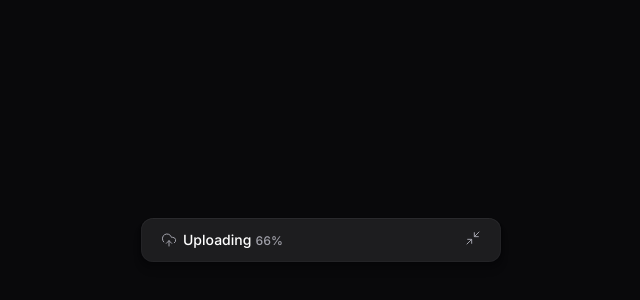
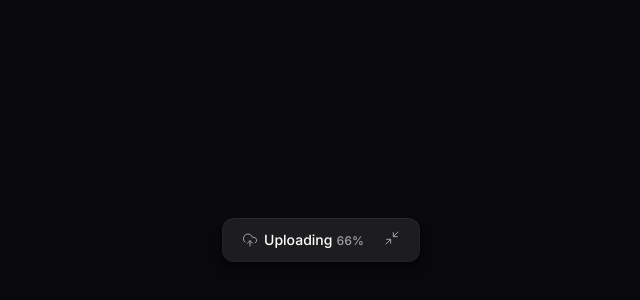
Before and after one commit to nicolasgfe/web, a React (Vite) app: page / in a window 1280 px wide. Shown: the part 160-460 px from the top of the page, without its empty margins (319-959 px from the left). Built offline with nearby package versions, Linux system fonts and the light colour scheme.

Commit message:
adicionando animação de abertura em componentes

```diff
--- a/package.json
+++ b/package.json
@@ -13,6 +13,7 @@
     "@radix-ui/react-collapsible": "^1.1.3",
     "@radix-ui/react-progress": "^1.1.2",
     "lucide-react": "^0.486.0",
+    "motion": "^12.6.3",
     "react": "^19.1.0",
     "react-dom": "^19.0.0",
     "react-dropzone": "^14.3.8",
--- a/src/components/upload-widget-dropzone.tsx
+++ b/src/components/upload-widget-dropzone.tsx
@@ -1,3 +1,4 @@
+import { motion } from "motion/react"
 import { useDropzone } from "react-dropzone"
 import CircularProgressBar from "./ui/circular-progress-bar";
 
@@ -18,7 +19,12 @@
 		},
 	})
 	return (
-		<div className="px-3 flex flex-col gap-3">
+		<motion.div
+			className="px-3 flex flex-col gap-3"
+			initial={{opacity: 0}}
+			animate={{opacity: 1}}
+			transition={{ duration: 0.2 }}
+		>
 			<div
 				data-active={isDragActive}
 				className="cursor-pointer text-zinc-400 bg-black/20 p-5 rounded-lg border border-zinc-700 border-dashed h-32 flex flex-col items-center justify-center gap-1 hover:border-zinc-600 transition-colors data-[active=true]:bg-indigo-500/10 data-[active=true]:border-indigo-500 data-[active=true]:text-indigo-400"
@@ -28,7 +34,7 @@
 
 				{isThereAnyPendingUpload ? (
 					<div className="flex flex-col gap-2.5 items-center">
-						<CircularProgressBar  progress={uploadGlobalPercentage} size={56} strokeWidth={4}/>
+						<CircularProgressBar progress={uploadGlobalPercentage} size={56} strokeWidth={4} />
 						<span className="text-xs">Uploading 2 files...</span>
 					</div>
 				) : (
@@ -39,6 +45,6 @@
 				)}
 			</div>
 			<span className="text-xxs text-zinc-400">Only PNG and JPG files are supported.</span>
-		</div>
+		</motion.div>
 	)
 }
--- a/src/components/upload-widget-minimized-button.tsx
+++ b/src/components/upload-widget-minimized-button.tsx
@@ -4,7 +4,7 @@
 
 export function UploadWidgetMinimizeButton() {
 	return (
-		<Collapsible.Trigger className="group w-full bg-white/2 py-3 px-5 flex justify-between">
+		<Collapsible.Trigger className="group w-full bg-white/2 py-3 px-5 flex justify-between gap-5">
 			<UploadWidgetTitle />
 				<Minimize2 strokeWidth={1.5} className="size-4 text-zinc-400 group-hover:text-zinc-100" />
 		</Collapsible.Trigger>
--- a/src/components/upload-widget-upload-item.tsx
+++ b/src/components/upload-widget-upload-item.tsx
@@ -1,10 +1,15 @@
 import * as Progress from "@radix-ui/react-progress"
 import { Download, ImageUp, Link2, RefreshCcw, X } from "lucide-react";
 import { Button } from "./ui/button.";
-
+import { motion } from "motion/react"
 export function UploadWidgetUploadItem() {
 	return (
-		<div className="p-3 rounded-lg flex flex-col gap-3 shadow-shape-content bg-white/2 relative overflow-hidden">
+		<motion.div
+			className="p-3 rounded-lg flex flex-col gap-3 shadow-shape-content bg-white/2 relative overflow-hidden"
+			initial={{ opacity: 0 }}
+			animate={{ opacity: 1 }}
+			transition={{ duration: 0.4 }}
+		>
 			<div className="flex flex-col gap-1">
 				<span className="text-xs font-medium flex items-center gap-1">
 					<ImageUp className="size-3 text-zinc-300" strokeWidth={1.5} />
@@ -26,7 +31,7 @@
 			</div>
 
 			<Progress.Root className="bg-zinc-800 rounded-full h-1 overflow-hidden" >
-				<Progress.Indicator className="bg-indigo-50 h-1" style={{ width: '43%'}} />
+				<Progress.Indicator className="bg-indigo-50 h-1" style={{ width: '43%' }} />
 			</Progress.Root>
 
 			<div className="absolute top-2.5 right-2.5 flex items-center gap-1">
@@ -51,7 +56,7 @@
 				</Button>
 			</div>
 
-		</div>
+		</motion.div>
 	)
 
 }
--- a/src/components/upload-widget.tsx
+++ b/src/components/upload-widget.tsx
@@ -2,16 +2,37 @@
 import { UploadWidgetDropzone } from "./upload-widget-dropzone";
 import { UploadWidgetHeader } from "./upload-widget-header";
 import { UploadWidgetUploadList } from "./upload-widget-upload-list";
-import { useState } from "react";
+import { motion, useCycle } from "motion/react"
 import { UploadWidgetMinimizeButton } from "./upload-widget-minimized-button";
 
 export function UploadWidget() {
 
-	const [isWidgetOpen, setWidgetOpen] = useState(false)
+	const [isWidgetOpen, toggleWidgetOpen] = useCycle(false, true)
 
 	return (
-		<Collapsible.Root onOpenChange={setWidgetOpen}>
-			<div className="bg-zinc-900  overflow-hidden w-[360px] rounded-xl shadow-shape">
+		<Collapsible.Root onOpenChange={() => toggleWidgetOpen()}>
+			<motion.div
+				className="bg-zinc-900  overflow-hidden max-w-[360px] rounded-xl shadow-shape"
+				animate={isWidgetOpen ? "open" : "closed"}
+				variants={{
+					closed: {
+						width: "max-content",
+						height: 44,
+						transition: {
+							type: "inertia"
+						},
+					},
+					open: {
+						width: 360,
+						height: 'auto',
+						transition: {
+							duration: 0.1
+						},
+					},
+
+
+				}}
+			>
 				{!isWidgetOpen && <UploadWidgetMinimizeButton />}
 
 				<Collapsible.Content>
@@ -25,7 +46,7 @@
 						<UploadWidgetUploadList />
 					</div>
 				</Collapsible.Content>
-			</div>
+			</motion.div>
 		</Collapsible.Root>
 	)
 }
```
Also changed, not shown: 1 other file (tests, documents, lock files or other folders).
